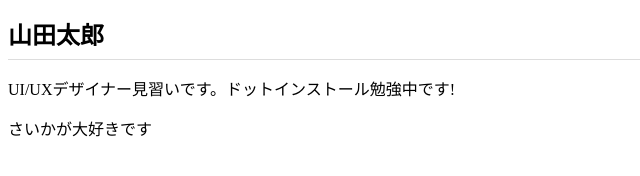
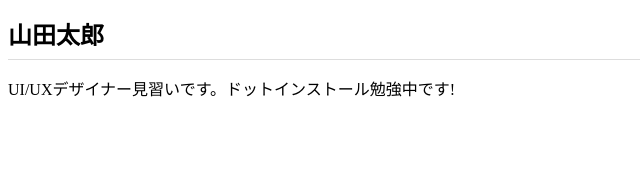
Before and after one commit to 566ren1163/566ren1163.github.io, a plain HTML site: page index.html in a window 1280 px wide. Shown: the whole page, without its empty margins (0-640 px from the left). Drawn offline with Linux system fonts and the light colour scheme.

Commit message:
Add files via upload

```diff
--- a/index.html
+++ b/index.html
@@ -9,6 +9,5 @@
 <body>
   <h1>山田太郎</h1>
   <p>UI/UXデザイナー見習いです。ドットインストール勉強中です!</p>
-  <p>さいかが大好きです</p>
 </body>
 </html>
```
